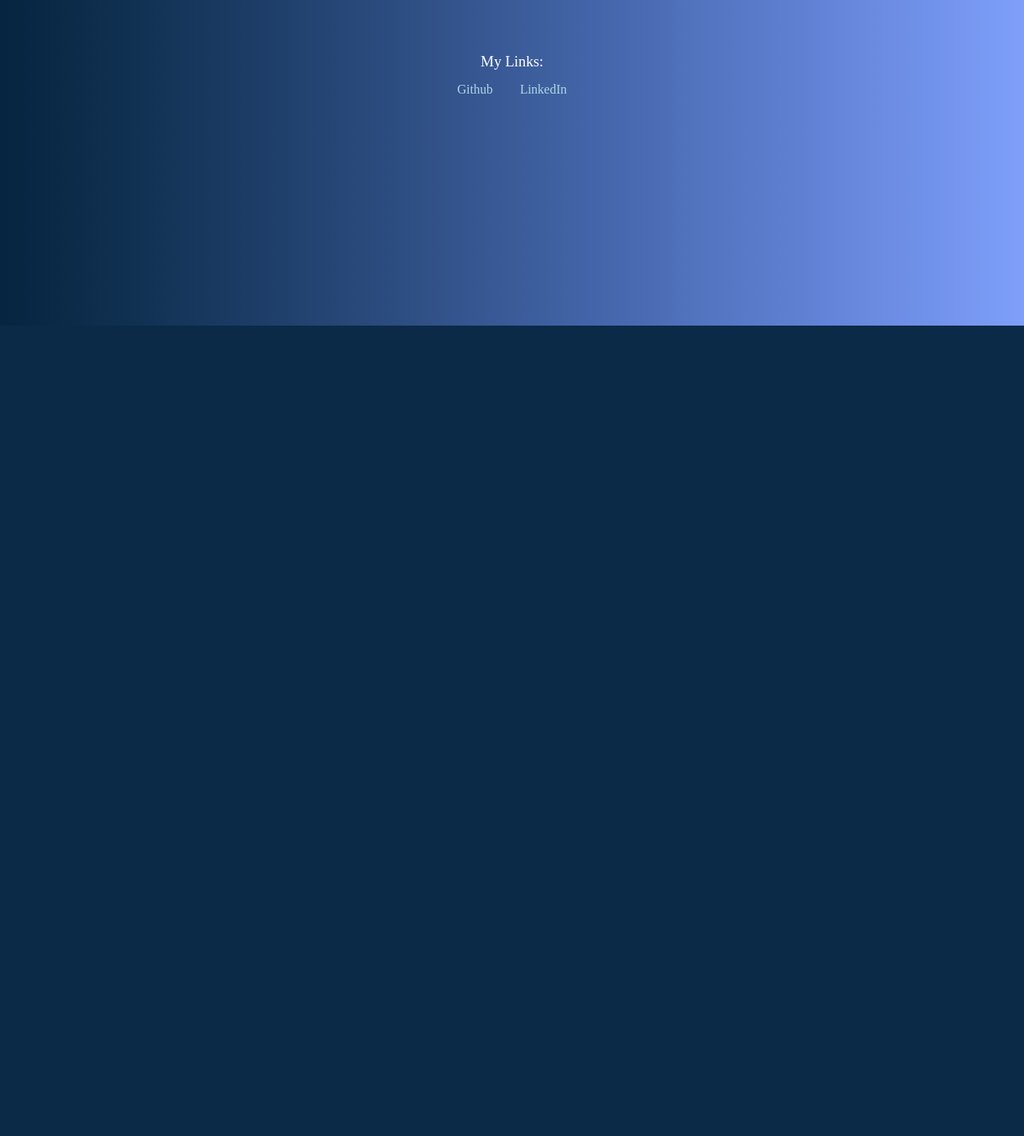
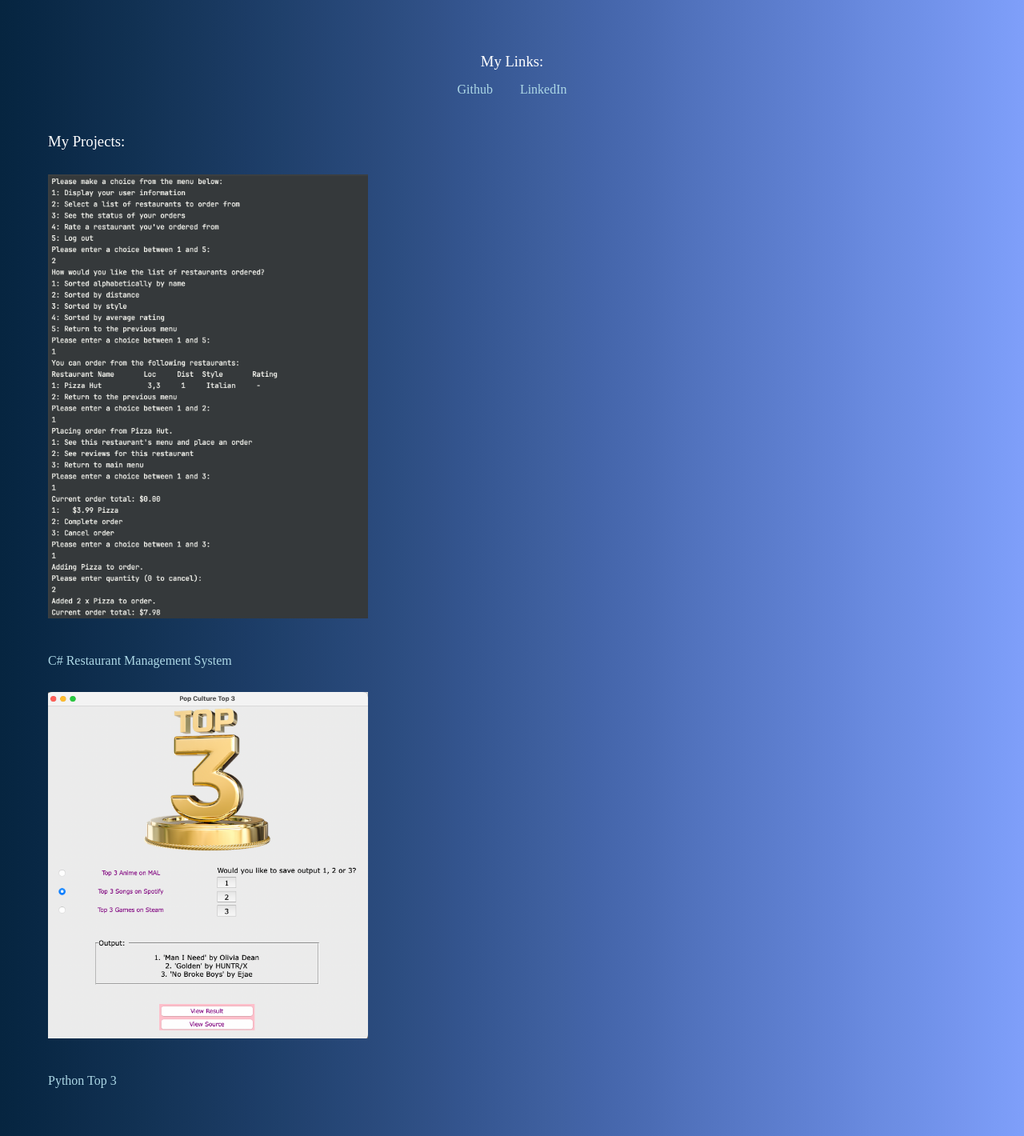
Before and after one commit to jadebrady/JadeIT, a Flask app: page / in a window 1280 px wide. Shown: the part 393-1813 px from the top of the page at 80% size. Before the commit the page ends 800 px from the top, so only its background shows below. Run offline with Flask 3, Linux system fonts and the light colour scheme.

Commit message:
Updated with some projects

```diff
--- a/static/styles.css
+++ b/static/styles.css
@@ -28,7 +28,7 @@ a:hover {
     color: deepskyblue;
 }
 
-img {
+.main img  {
     display: block;
     margin-left: auto;
     margin-right: auto;
@@ -36,3 +36,14 @@ img {
     border-radius: 50%;
     max-width: 200px;
 }
+
+.projects img {
+    width: 400px;
+    margin: 0;
+    padding: 15px;
+}
+.projects a {
+    display: block;
+    text-align: left;
+    margin-top: 10px;
+}
--- a/templates/index.html
+++ b/templates/index.html
@@ -7,7 +7,7 @@
     <title>JadeIT</title>
 </head>
 <body>
-    <div>
+    <div class='main'>
         <h1>
             JBrady Software Developer
         </h1>
@@ -17,9 +17,6 @@
         </h3>
         <img src="{{ url_for('static', filename='jade.png') }}" alt="Picture of Jade" width="200">
     </div>
-
-
-
     <div class="links">
         <h3>
             My Links:
@@ -28,5 +25,20 @@
         <a target=_blank href="https://www.linkedin.com/in/jade-brady/">LinkedIn</a>
     </div>
 
+    <div class="projects">
+        <h3>
+            My Projects:
+        </h3>
+        <img src="{{ url_for('static', filename='c#.png') }}" alt="c# example" width="50">
+        <a target=_blank href="https://github.com/jadebrady/C-.NET-Restaurant-Management-System">C# Restaurant Management System</a>
+        <img src="{{ url_for('static', filename='Top3.png') }}" alt="python example" width="50">
+        <a href="" >Python Top 3 </a>
+
+    </div>
+
+
+
+
+
 </body>
 </html>
```
Also changed, not shown: static/Top3.png (added), static/c#.png (added), 1 other file.
